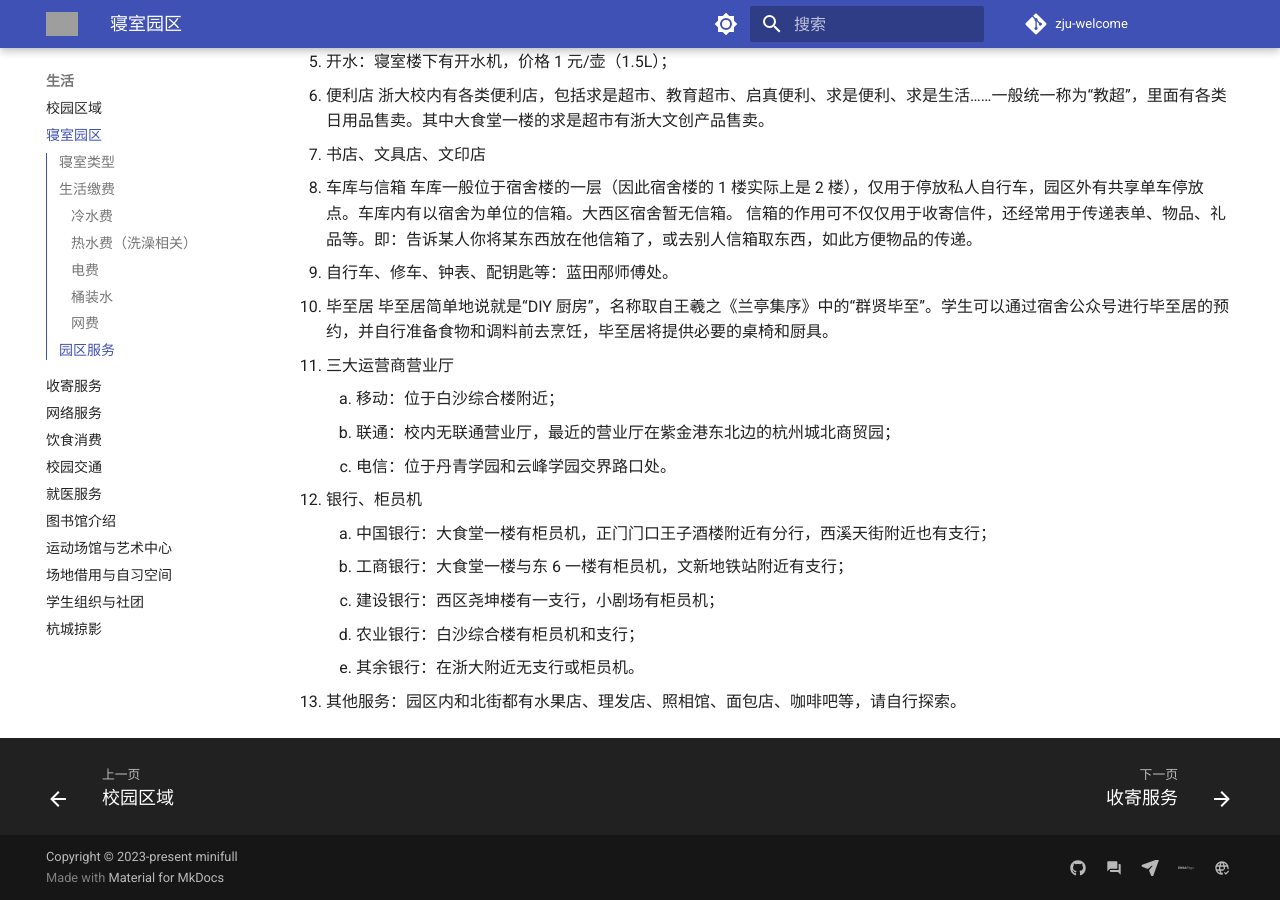
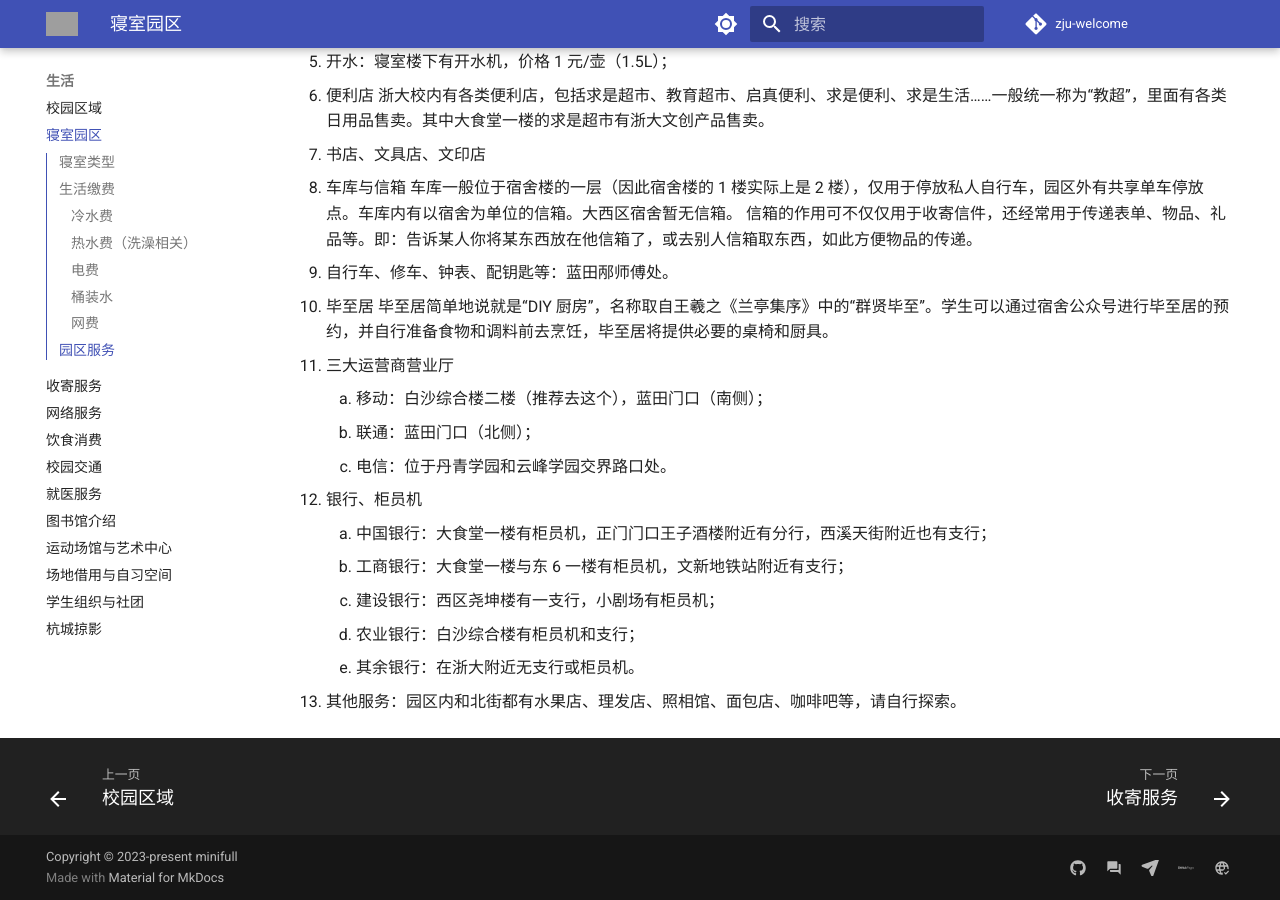
Before and after one commit to mini-full/zju-welcome, an MkDocs documentation site: the page built from docs/life/dorm.md, in a window 1280 px wide and 900 px high, scrolled down 1752 px. Built offline with MkDocs 1.6.1 and Material for MkDocs 9.7.7, drawn with Linux system fonts in a browser that asks for light colours; plug-ins that fetch from the network failed and are left out; comment, search, counter and statistics services are not loaded; grey boxes are pictures that could not be loaded.

Commit message:
更新运营商信息
更新运营商信息

```diff
--- a/docs/life/dorm.md
+++ b/docs/life/dorm.md
@@ -62,8 +62,8 @@
 10. 毕至居
     毕至居简单地说就是“DIY 厨房”，名称取自王羲之《兰亭集序》中的“群贤毕至”。学生可以通过宿舍公众号进行毕至居的预约，并自行准备食物和调料前去烹饪，毕至居将提供必要的桌椅和厨具。
 11. 三大运营商营业厅
-    1. 移动：位于白沙综合楼附近；
-    2. 联通：校内无联通营业厅，最近的营业厅在紫金港东北边的杭州城北商贸园；
+    1. 移动：白沙综合楼二楼（推荐去这个），蓝田门口（南侧）；
+    2. 联通：蓝田门口（北侧）；
     3. 电信：位于丹青学园和云峰学园交界路口处。
 12. 银行、柜员机
     1. 中国银行：大食堂一楼有柜员机，正门门口王子酒楼附近有分行，西溪天街附近也有支行；
--- a/mkdocs.yml
+++ b/mkdocs.yml
@@ -38,7 +38,7 @@ nav:
     - 报到流程: "registration/procedure.md"
     - 始业教育: "registration/initial_edu.md"
     - 新生防骗: "registration/secure.md"
-    - 校园套餐电话卡: "life/cellphone-plans.md"
+    - 校园套餐电话卡: "registration/cellphone-plans.md"
   - 军训:
     - 作息时间: "military_training/time.md"
     - 组织架构: "military_training/structure.md"
```
Also changed, not shown: docs/registration/cellphone-plans.md (+1 -1 lines).
